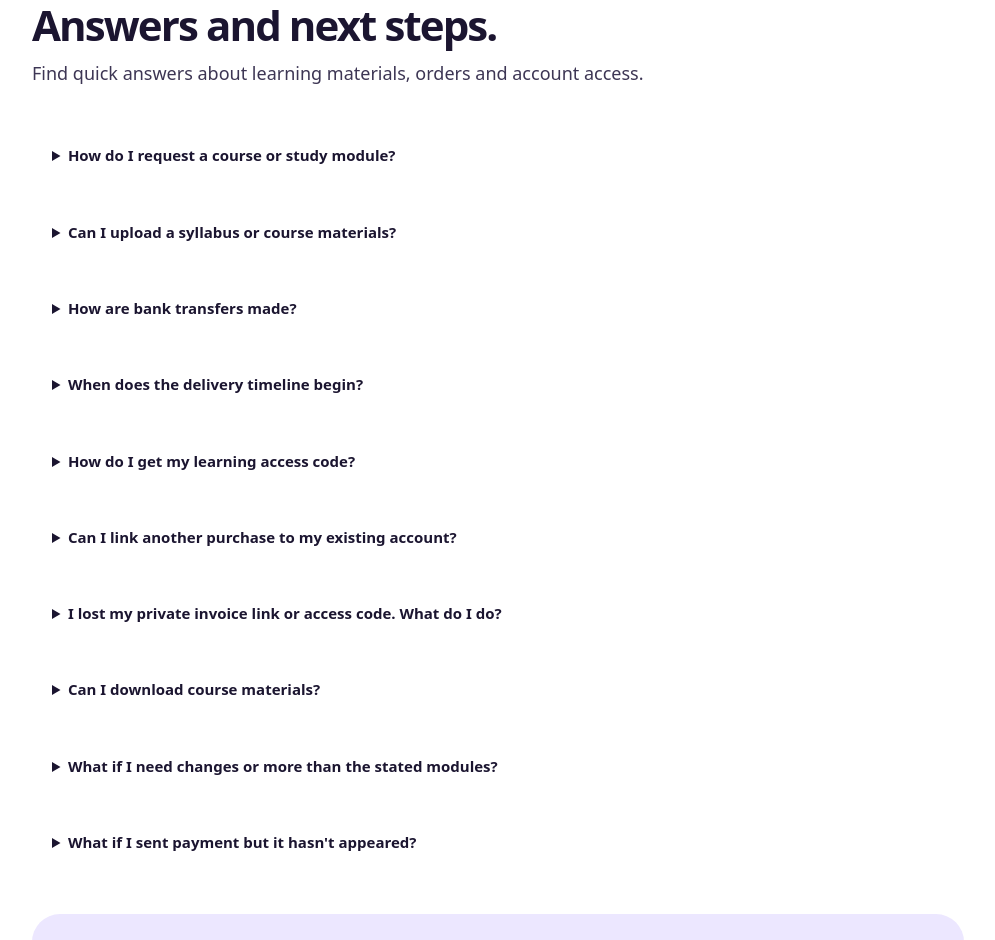
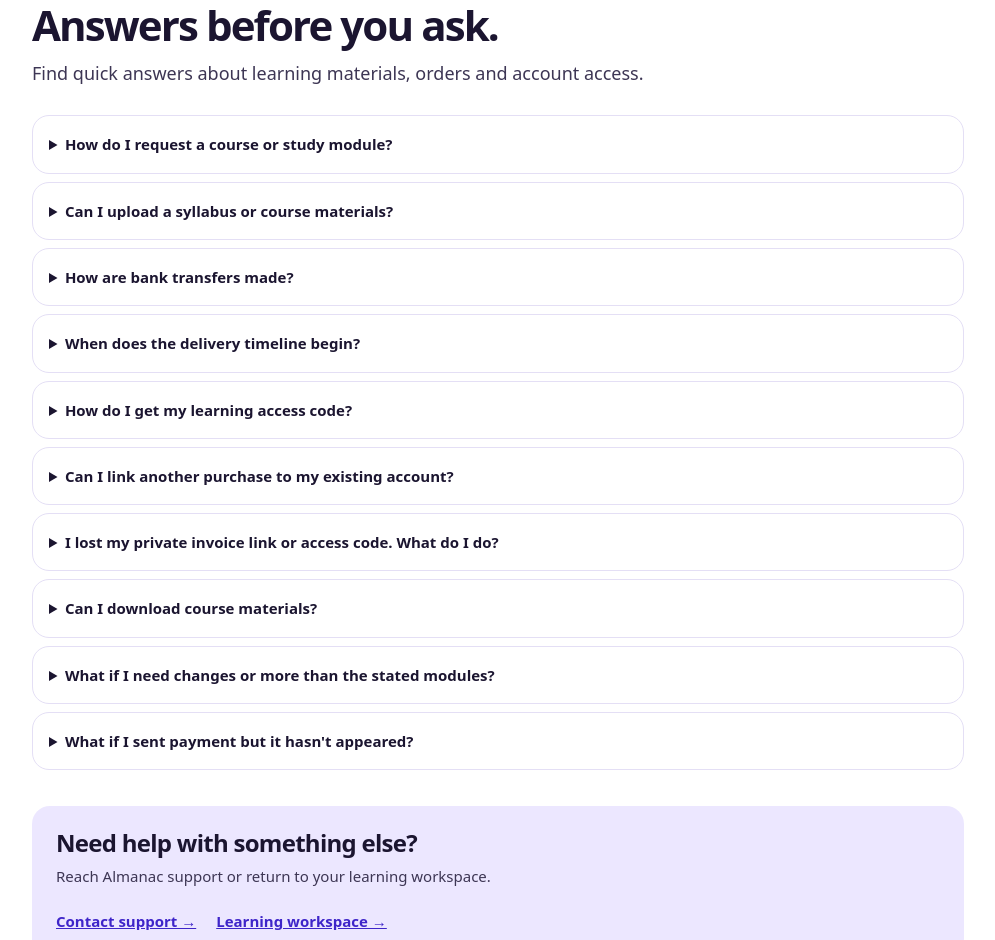
Before and after one commit to StudyMate-N/almanac, a Next.js app: page /help in a window 1280 px wide. Shown: the part 120-1060 px from the top of the page, without its empty margins (142-1137 px from the left). Built offline with nearby package versions, Linux system fonts and the light colour scheme.

Commit message:
Match final contact/help density and preserve approved WhatsApp destination

```diff
--- a/src/app/help/page.tsx
+++ b/src/app/help/page.tsx
@@ -20,15 +20,15 @@ export default function HelpPage() {
   return <div className="alm-public min-h-screen"><SiteHeader/>
     <main className="mx-auto max-w-[980px] px-4 pb-24 pt-8 sm:px-6">
       <p className="text-xs font-bold uppercase tracking-widest text-violet-700">Almanac Help</p>
-      <h1 className="mt-3 font-display text-[42px] font-semibold">Answers and next steps.</h1>
+      <h1 className="mt-3 font-display text-[42px] font-semibold">Answers before you ask.</h1>
       <p className="mt-3 max-w-2xl text-lg text-ink-body">Find quick answers about learning materials, orders and account access.</p>
-      <div className="mt-9 space-y-3">
-        {questions.map(([q,a])=><details key={q} className="rounded-card bg-white p-5 open:bg-lilac">
+      <div className="mt-7 space-y-2">
+        {questions.map(([q,a])=><details key={q} className="alm-card p-4 open:bg-[#FBFAFE]">
           <summary className="cursor-pointer font-semibold">{q}</summary>
           <p className="mt-3 text-sm leading-relaxed text-ink-body">{a}</p>
         </details>)}
       </div>
-      <section className="mt-10 rounded-tile bg-lilac p-6">
+      <section className="mt-9 rounded-[18px] bg-[#ECE7FF] p-5 sm:p-6">
         <h2 className="font-display text-2xl font-semibold">Need help with something else?</h2>
         <p className="mt-2 text-ink-body">Reach Almanac support or return to your learning workspace.</p>
         <div className="mt-5 flex flex-wrap gap-5">
```
